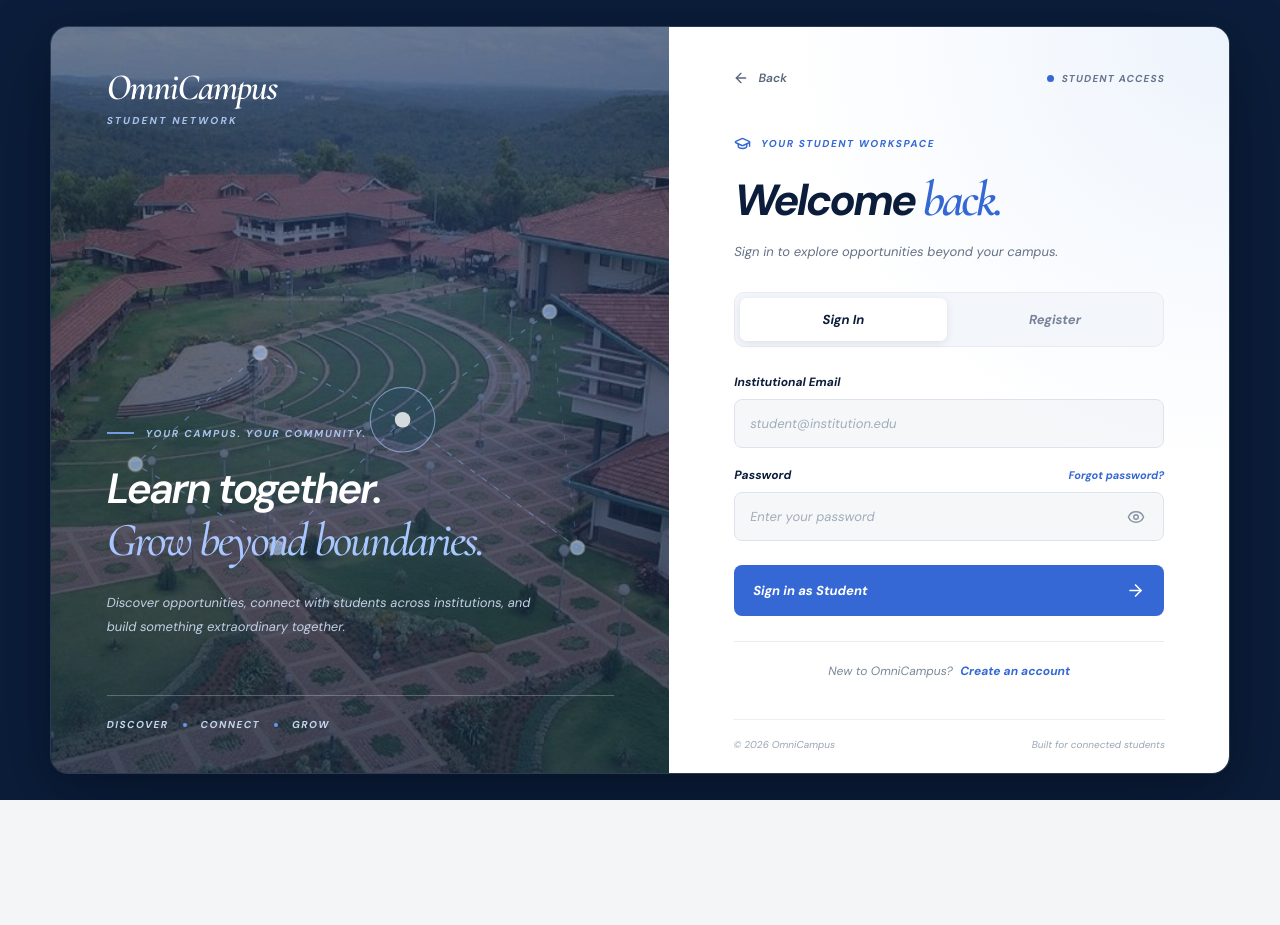
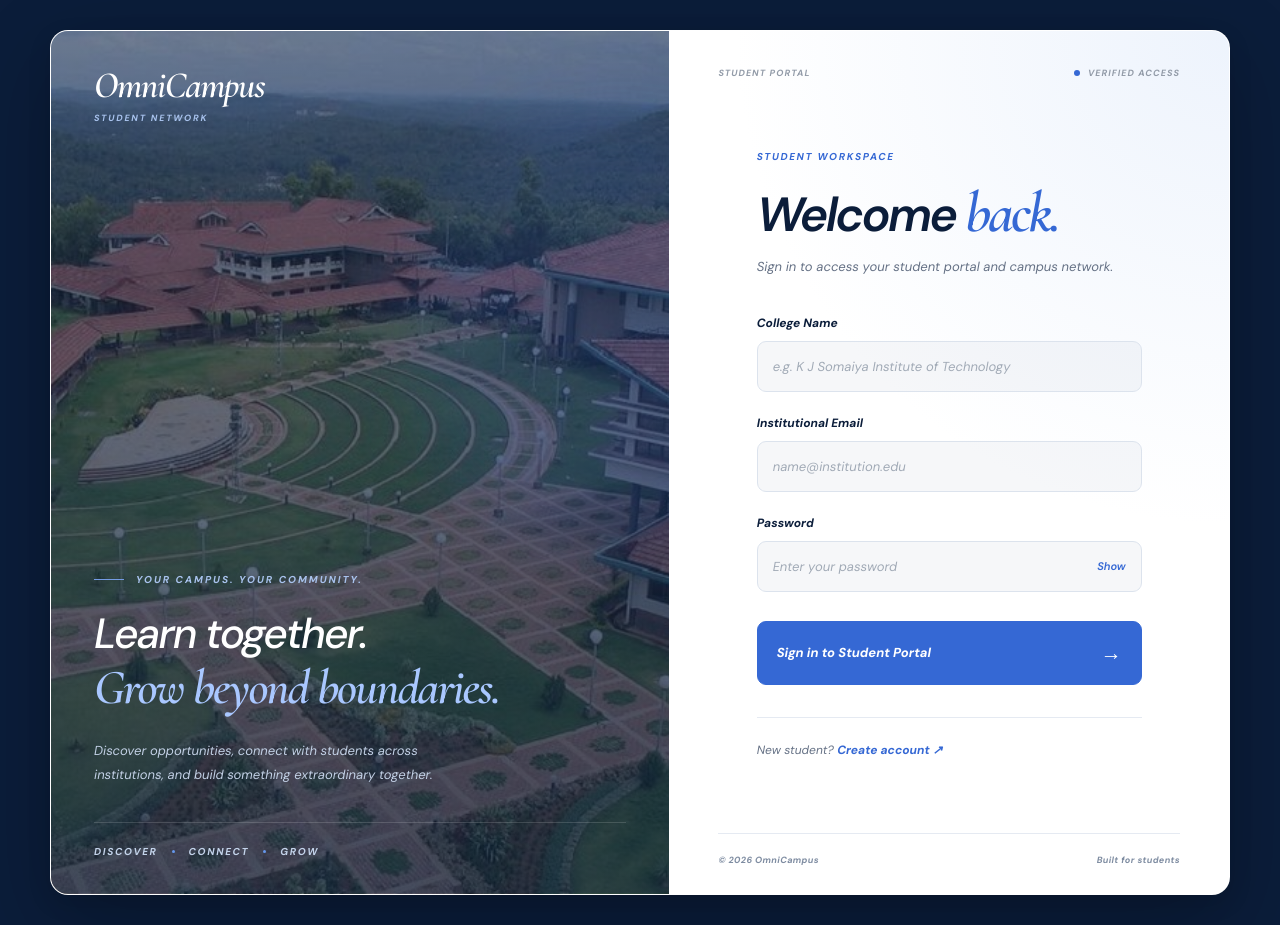
Before and after one commit to EllaMe-12/Omni-Campus, a React app in the folder OMNICAMPUS-main/frontend/: page /student/login in a window 1280 px wide. Before the commit the page ends 800 px from the top, so only its background shows below. Built offline with nearby package versions, Linux system fonts and the light colour scheme; the HTML template or start-up script is replaced by a standard one.

Commit message:
Fix StudentSuggestions dark theme and restore split visual panel on StudentLogin

```diff
--- a/OMNICAMPUS-main/frontend/src/StudentLogin.jsx
+++ b/OMNICAMPUS-main/frontend/src/StudentLogin.jsx
@@ -1,97 +1,46 @@
 import { useState } from "react";
 import { useNavigate } from "react-router-dom";
-import {
-  ArrowLeft,
-  ArrowRight,
-  Eye,
-  EyeOff,
-  GraduationCap,
-} from "lucide-react";
-import "./StudentLogin.css";
+import "./StudentLogin.css"; // Uses the shared professional login styling
 
 export default function StudentLogin() {
   const navigate = useNavigate();
 
-  const [mode, setMode] = useState("login");
+  const [isRegistering, setIsRegistering] = useState(false);
   const [showPassword, setShowPassword] = useState(false);
+  const [form, setForm] = useState({
+    collegeName: "",
+    studentId: "",
+    email: "",
+    password: "",
+    name: ""
+  });
   const [message, setMessage] = useState("");
-  const [mouse, setMouse] = useState({ x: 0, y: 0 });
 
-  const [form, setForm] = useState({
-    name: "",
-    email: "",
-    collegeName: "",
-    collegeId: "",
-    password: "",
-  });
-
-  const updateField = (field, value) => {
-    setForm((previous) => ({
-      ...previous,
-      [field]: value,
-    }));
-    setMessage("");
-  };
-
-  const handleMouseMove = (event) => {
-    const rect = event.currentTarget.getBoundingClientRect();
-    setMouse({
-      x: ((event.clientX - rect.left) / rect.width - 0.5) * 12,
-      y: ((event.clientY - rect.top) / rect.height - 0.5) * 12,
-    });
-  };
-
-  const handleSubmit = async (e) => {
+  const handleStudentAuth = async (e) => {
     e.preventDefault();
     setMessage("");
 
-    const emailLower = (form.email || "").toLowerCase();
-    const personalDomains = ["@gmail.com", "@yahoo.com", "@hotmail.com", "@outlook.com", "@icloud.com"];
-    if (personalDomains.some((domain) => emailLower.endsWith(domain))) {
-      setMessage("Error: Personal email addresses (like @gmail.com) are blocked. Use your institutional email.");
-      return;
-    }
-
-    const RENDER_BACKEND_URL = "https://omni-campus-backend-e09d.onrender.com";
-    const baseBackendUrl = import.meta.env.VITE_API_URL || RENDER_BACKEND_URL;
-    const rawUrl = baseBackendUrl.trim().replace(/\/+$/, "");
-    const endpoint = mode === "login"
-      ? `${rawUrl}/api/auth/student-login`
-      : `${rawUrl}/api/auth/student-register`;
+    const endpoint = isRegistering ? "/api/auth/student-register" : "/api/auth/student-login";
+    const rawUrl = (import.meta.env.VITE_API_URL || "https://omni-campus-backend-e09d.onrender.com").trim().replace(/\/+$/, "");
 
     try {
-      const payload = mode === "login"
-        ? { email: form.email, password: form.password }
-        : {
-            name: form.name,
-            email: form.email,
-            password: form.password,
-            collegeName: form.collegeName,
-            studentId: form.collegeId
-          };
-
-      const response = await fetch(endpoint, {
+      const res = await fetch(`${rawUrl}${endpoint}`, {
         method: "POST",
         headers: { "Content-Type": "application/json" },
-        body: JSON.stringify(payload)
+        body: JSON.stringify(form)
       });
 
-      const data = await response.json();
+      const data = await res.json();
 
-      if (!response.ok) {
-        setMessage("Error: " + data.message);
+      if (!res.ok) {
+        setMessage("Error: " + (data.message || "Authentication failed."));
         return;
       }
 
-      localStorage.removeItem("omnicampus_student_profile");
-
-      const student = data.student;
-      sessionStorage.setItem("studentName", student.name || "");
-      sessionStorage.setItem("userEmail", student.email || "");
-      sessionStorage.setItem("collegeName", student.collegeName || "");
-      sessionStorage.setItem("collegeCode", student.collegeCode || "");
-      sessionStorage.setItem("collegeAddress", student.collegeAddress || "");
-      sessionStorage.setItem("studentId", student.studentId || "");
+      sessionStorage.setItem("studentName", data.student.name);
+      sessionStorage.setItem("userEmail", data.student.email);
+      sessionStorage.setItem("collegeName", data.student.collegeName);
+      sessionStorage.setItem("studentId", data.student.studentId || form.studentId);
 
       navigate("/student/home");
     } catch (err) {
@@ -99,201 +48,156 @@ export default function StudentLogin() {
     }
   };
 
-  const switchMode = (nextMode) => {
-    setMode(nextMode);
-    setShowPassword(false);
-    setMessage("");
-  };
-
   return (
-    <main className="student-auth-page">
-      <div className="student-auth-shell">
-        <section
-          className="student-brand-panel"
-          onMouseMove={handleMouseMove}
-          onMouseLeave={() => setMouse({ x: 0, y: 0 })}
-        >
-          <div className="student-brand-header">
-            <span className="student-brand-name">OmniCampus</span>
-            <span className="student-brand-edition">STUDENT NETWORK</span>
+    <main className="oc-login-page">
+      <div className="oc-login-shell">
+        {/* Left Visual Image Panel */}
+        <section className="oc-brand-panel">
+          <div className="oc-brand-header">
+            <span className="oc-brand-name">OmniCampus</span>
+            <span className="oc-brand-edition">STUDENT NETWORK</span>
           </div>
 
-          <div
-            className="student-visual"
-            style={{ transform: `translate(${mouse.x}px, ${mouse.y}px)` }}
-            aria-hidden="true"
-          >
-            <svg viewBox="0 0 500 360" className="student-network" fill="none">
-              <path d="M48 205 L160 105 L288 165 L420 68" className="student-network-line" />
-              <path d="M48 205 L175 280 L288 165 L445 280" className="student-network-line" />
-              <path d="M160 105 L175 280" className="student-network-line student-network-secondary" />
-              <path d="M288 165 L445 280 L420 68" className="student-network-line student-network-secondary" />
-              {[[48, 205], [160, 105], [175, 280], [420, 68], [445, 280]].map(([cx, cy]) => (
-                <circle key={`${cx}-${cy}`} cx={cx} cy={cy} r="6" className="student-node" />
-              ))}
-              <circle cx="288" cy="165" r="29" className="student-center-ring" />
-              <circle cx="288" cy="165" r="7" className="student-center-node" />
-            </svg>
-          </div>
-
-          <div className="student-brand-content">
-            <div className="student-section-index">
-              <span className="student-index-line" />
-              YOUR CAMPUS. YOUR COMMUNITY.
+          <div className="oc-brand-content">
+            <div className="oc-section-index">
+              <span className="oc-index-line" /> YOUR CAMPUS. YOUR COMMUNITY.
             </div>
             <h2>Learn together.<br /><em>Grow beyond boundaries.</em></h2>
             <p>Discover opportunities, connect with students across institutions, and build something extraordinary together.</p>
           </div>
 
-          <div className="student-brand-footer">
-            <span>DISCOVER</span>
-            <span className="student-footer-dot" />
-            <span>CONNECT</span>
-            <span className="student-footer-dot" />
-            <span>GROW</span>
+          <div className="oc-brand-footer">
+            <span>DISCOVER</span> <span className="oc-footer-dot" /> <span>CONNECT</span> <span className="oc-footer-dot" /> <span>GROW</span>
           </div>
         </section>
 
-        <section className="student-form-panel">
-          <div className="student-form-top">
-            <button type="button" className="student-back-button" onClick={() => navigate("/choose-role")}>
-              <ArrowLeft size={16} /> Back
-            </button>
-            <span className="student-secure-indicator">
-              <span className="student-secure-dot" /> STUDENT ACCESS
+        {/* Right Form Panel */}
+        <section className="oc-form-panel">
+          <div className="oc-form-top">
+            <span>STUDENT PORTAL</span>
+            <span className="oc-secure-indicator">
+              <span className="oc-secure-dot" /> VERIFIED ACCESS
             </span>
           </div>
 
-          <div className="student-form-content">
-            <div className="student-form-intro">
-              <div className="student-form-kicker">
-                <GraduationCap size={17} /> YOUR STUDENT WORKSPACE
-              </div>
-              <h1>{mode === "login" ? <>Welcome <em>back.</em></> : <>Join <em>OmniCampus.</em></>}</h1>
-              <p>{mode === "login" ? "Sign in to explore opportunities beyond your campus." : "Create your student profile and connect with your college network."}</p>
+          <div className="oc-form-content">
+            <div className="oc-form-intro">
+              <span className="oc-form-kicker">STUDENT WORKSPACE</span>
+              <h1>{isRegistering ? <>Join <em>OmniCampus.</em></> : <>Welcome <em>back.</em></>}</h1>
+              <p>{isRegistering ? "Enter your college and student credentials to register." : "Sign in to access your student portal and campus network."}</p>
             </div>
 
-            <div className="student-auth-tabs">
-              <button type="button" className={mode === "login" ? "active" : ""} onClick={() => switchMode("login")}>Sign In</button>
-              <button type="button" className={mode === "register" ? "active" : ""} onClick={() => switchMode("register")}>Register</button>
-            </div>
-
-            <form className="student-login-form" onSubmit={handleSubmit}>
-              {mode === "register" && (
-                <>
-                  <div className="student-field">
-                    <label htmlFor="student-name">Full Name</label>
+            <form onSubmit={handleStudentAuth} className="oc-login-form">
+              {isRegistering && (
+                <div className="oc-field">
+                  <label>Full Name</label>
+                  <div className="oc-input-container">
                     <input
-                      id="student-name"
                       type="text"
-                      placeholder="Enter your full name"
-                      autoComplete="name"
+                      placeholder="e.g. Alex Smith"
                       value={form.name}
-                      onChange={(event) => updateField("name", event.target.value)}
+                      onChange={(e) => setForm({ ...form, name: e.target.value })}
                       required
                     />
                   </div>
+                </div>
+              )}
 
-                  <div className="student-field">
-                    <label htmlFor="student-college-name">College Name</label>
+              <div className="oc-field">
+                <label>College Name</label>
+                <div className="oc-input-container">
+                  <input
+                    type="text"
+                    placeholder="e.g. K J Somaiya Institute of Technology"
+                    value={form.collegeName}
+                    onChange={(e) => setForm({ ...form, collegeName: e.target.value })}
+                    required
+                  />
+                </div>
+              </div>
+
+              {isRegistering && (
+                <div className="oc-field">
+                  <label>College ID Number / Roll Number</label>
+                  <div className="oc-input-container">
                     <input
-                      id="student-college-name"
                       type="text"
-                      placeholder="e.g. K J Somaiya Institute of Technology"
-                      value={form.collegeName}
-                      onChange={(event) => updateField("collegeName", event.target.value)}
+                      placeholder="e.g. 11103421"
+                      value={form.studentId}
+                      onChange={(e) => setForm({ ...form, studentId: e.target.value })}
                       required
                     />
                   </div>
-
-                  <div className="student-field">
-                    <label htmlFor="student-college-id">College ID Number / Roll Number</label>
-                    <input
-                      id="student-college-id"
-                      type="text"
-                      placeholder="e.g. D-32"
-                      value={form.collegeId}
-                      onChange={(event) => updateField("collegeId", event.target.value)}
-                      required
-                    />
-                  </div>
-                </>
+                </div>
               )}
 
-              <div className="student-field">
-                <label htmlFor="student-email">Institutional Email</label>
-                <input
-                  id="student-email"
-                  type="email"
-                  placeholder="student@institution.edu"
-                  autoComplete="email"
-                  value={form.email}
-                  onChange={(event) => updateField("email", event.target.value)}
-                  required
-                />
+              <div className="oc-field">
+                <label>Institutional Email</label>
+                <div className="oc-input-container">
+                  <input
+                    type="email"
+                    placeholder="name@institution.edu"
+                    value={form.email}
+                    onChange={(e) => setForm({ ...form, email: e.target.value })}
+                    required
+                  />
+                </div>
               </div>
 
-              <div className="student-field">
-                <div className="student-field-heading">
-                  <label htmlFor="student-password">Password</label>
-                  {mode === "login" && (
-                    <button
-                      type="button"
-                      className="student-text-button"
-                      onClick={() => setMessage("Password recovery will be available when authentication is connected.")}
-                    >
-                      Forgot password?
-                    </button>
-                  )}
-                </div>
-
-                <div className="student-password-wrap">
+              <div className="oc-field">
+                <label>Password</label>
+                <div className="oc-input-container">
                   <input
-                    id="student-password"
                     type={showPassword ? "text" : "password"}
-                    placeholder={mode === "register" ? "Create a password (min. 6 characters)" : "Enter your password"}
-                    autoComplete={mode === "register" ? "new-password" : "current-password"}
-                    minLength={6}
+                    placeholder="Enter your password"
                     value={form.password}
-                    onChange={(event) => updateField("password", event.target.value)}
+                    onChange={(e) => setForm({ ...form, password: e.target.value })}
                     required
                   />
-
                   <button
                     type="button"
-                    className="student-show-password"
+                    className="oc-show-password"
                     onClick={() => setShowPassword(!showPassword)}
-                    aria-label={showPassword ? "Hide password" : "Show password"}
                   >
-                    {showPassword ? <EyeOff size={18} /> : <Eye size={18} />}
+                    {showPassword ? "Hide" : "Show"}
                   </button>
                 </div>
               </div>
 
-              <button type="submit" className="student-signin-button">
-                <span>{mode === "login" ? "Sign in as Student" : "Create Student Account"}</span>
-                <ArrowRight size={19} />
+              <button type="submit" className="oc-signin-button">
+                <span>{isRegistering ? "Create Student Account" : "Sign in to Student Portal"}</span>
+                <span className="oc-button-arrow">→</span>
               </button>
 
               {message && (
-                <p className="student-form-message" role="status" style={{ color: message.startsWith("Error") ? "#ef4444" : "#059669" }}>
+                <p className="oc-form-message" role="status">
                   {message}
                 </p>
               )}
             </form>
 
-            <div className="student-register-section">
-              {mode === "login" ? (
-                <p>New to OmniCampus? <button type="button" onClick={() => switchMode("register")}>Create an account</button></p>
+            <div className="oc-register-section">
+              {isRegistering ? (
+                <p>
+                  Already have an account?{" "}
+                  <button type="button" className="oc-register-link" onClick={() => setIsRegistering(false)}>
+                    Sign in ↗
+                  </button>
+                </p>
               ) : (
-                <p>Already registered? <button type="button" onClick={() => switchMode("login")}>Sign in</button></p>
+                <p>
+                  New student?{" "}
+                  <button type="button" className="oc-register-link" onClick={() => setIsRegistering(true)}>
+                    Create account ↗
+                  </button>
+                </p>
               )}
             </div>
           </div>
 
-          <div className="student-form-footer">
+          <div className="oc-form-footer">
             <span>© {new Date().getFullYear()} OmniCampus</span>
-            <span>Built for connected students</span>
+            <span>Built for students</span>
           </div>
         </section>
       </div>
```
Also changed, not shown: OMNICAMPUS-main/frontend/src/StudentSuggestions.css (+44 -86 lines).
